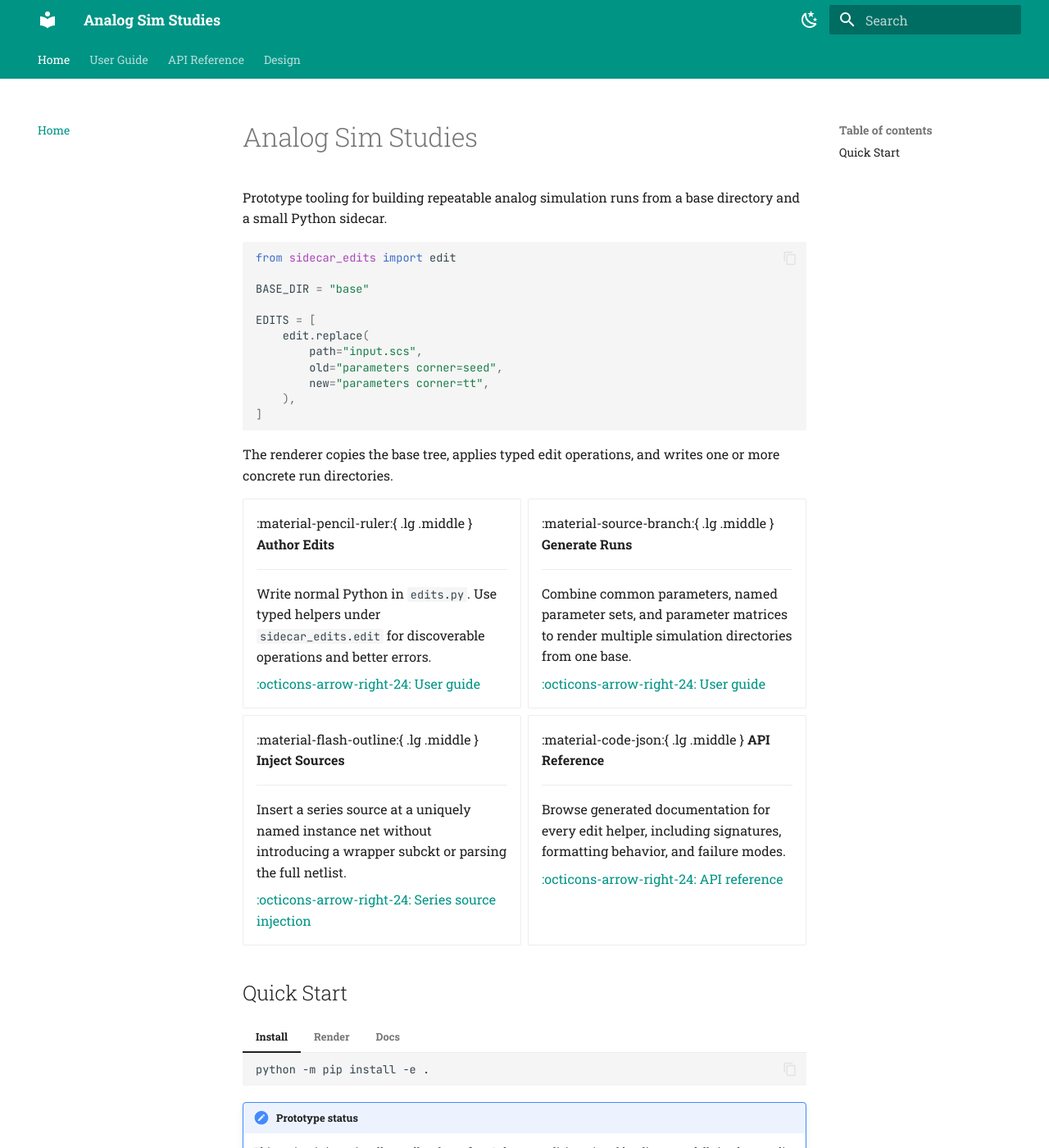
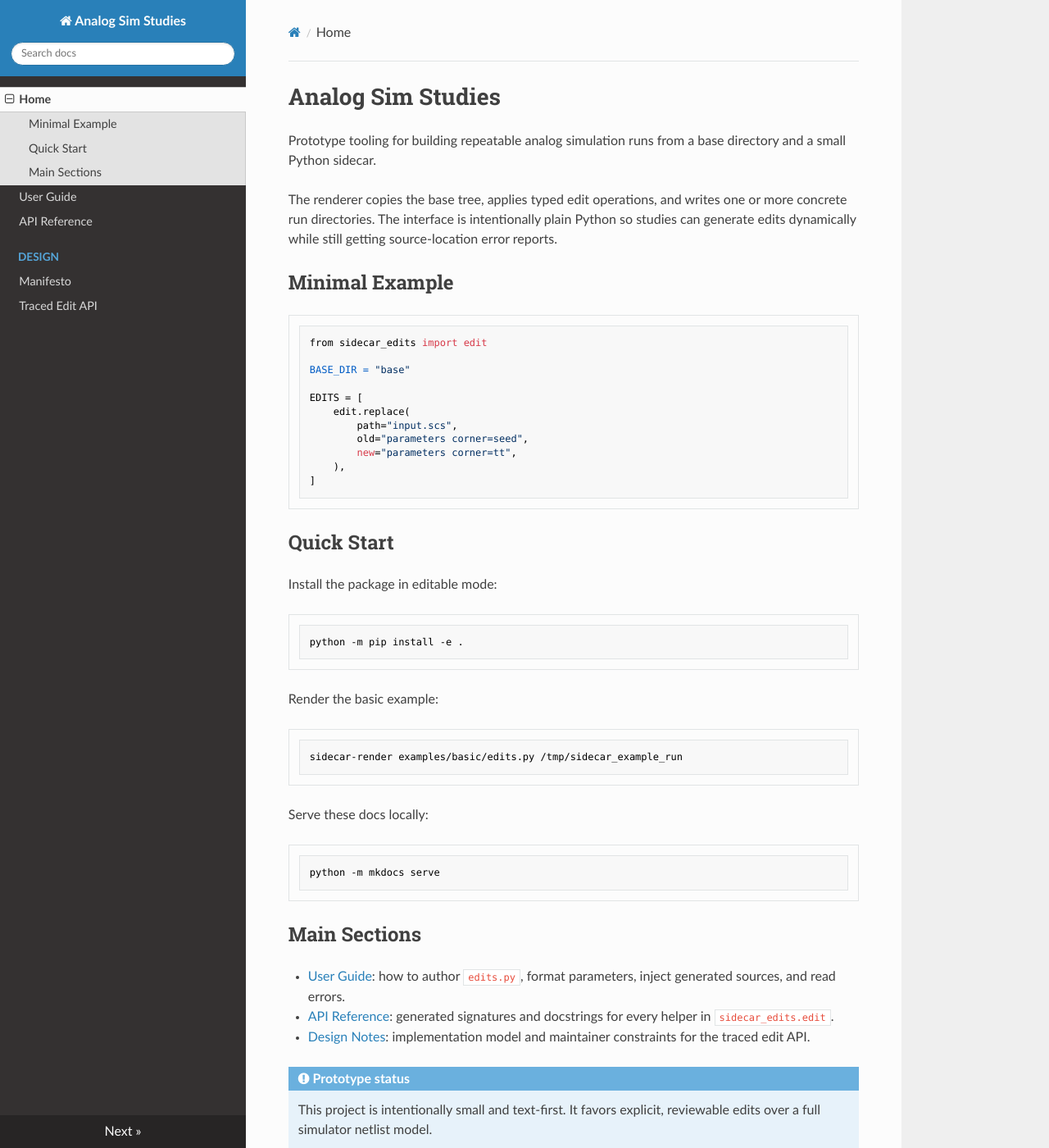
Before and after one commit to smldis/analog-sim-studies, an MkDocs documentation site: the page built from docs/index.md, in a window 1280 px wide and 1400 px high. Shown: the whole window at 82% size. Built offline with MkDocs 1.6.1, drawn with Linux system fonts in a browser that asks for light colours; nearby versions of some CDN libraries; some of the changed text lies outside the part shown.

Commit message:
Use ReadTheDocs documentation theme

````diff
--- a/docs/index.md
+++ b/docs/index.md
@@ -2,6 +2,13 @@
 
 Prototype tooling for building repeatable analog simulation runs from a base
 directory and a small Python sidecar.
+
+The renderer copies the base tree, applies typed edit operations, and writes one
+or more concrete run directories. The interface is intentionally plain Python so
+studies can generate edits dynamically while still getting source-location error
+reports.
+
+## Minimal Example
 
 ```python
 from sidecar_edits import edit
@@ -17,68 +24,34 @@ EDITS = [
 ]
 ```
 
-The renderer copies the base tree, applies typed edit operations, and writes one
-or more concrete run directories.
-
-<div class="grid cards" markdown>
-
--   :material-pencil-ruler:{ .lg .middle } **Author Edits**
-
-    ---
-
-    Write normal Python in `edits.py`. Use typed helpers under
-    `sidecar_edits.edit` for discoverable operations and better errors.
-
-    [:octicons-arrow-right-24: User guide](user-guide.md)
-
--   :material-source-branch:{ .lg .middle } **Generate Runs**
-
-    ---
-
-    Combine common parameters, named parameter sets, and parameter matrices to
-    render multiple simulation directories from one base.
-
-    [:octicons-arrow-right-24: User guide](user-guide.md#parameter-formatting)
-
--   :material-flash-outline:{ .lg .middle } **Inject Sources**
-
-    ---
-
-    Insert a series source at a uniquely named instance net without introducing
-    a wrapper subckt or parsing the full netlist.
-
-    [:octicons-arrow-right-24: Series source injection](user-guide.md#series-source-injection)
-
--   :material-code-json:{ .lg .middle } **API Reference**
-
-    ---
-
-    Browse generated documentation for every edit helper, including signatures,
-    formatting behavior, and failure modes.
-
-    [:octicons-arrow-right-24: API reference](api/edit.md)
-
-</div>
-
 ## Quick Start
 
-=== "Install"
+Install the package in editable mode:
 
-    ```bash
-    python -m pip install -e .
-    ```
+```bash
+python -m pip install -e .
+```
 
-=== "Render"
+Render the basic example:
 
-    ```bash
-    sidecar-render examples/basic/edits.py /tmp/sidecar_example_run
-    ```
+```bash
+sidecar-render examples/basic/edits.py /tmp/sidecar_example_run
+```
 
-=== "Docs"
+Serve these docs locally:
 
-    ```bash
-    python -m mkdocs serve
-    ```
+```bash
+python -m mkdocs serve
+```
+
+## Main Sections
+
+- [User Guide](user-guide.md): how to author `edits.py`, format parameters,
+  inject generated sources, and read errors.
+- [API Reference](api/edit.md): generated signatures and docstrings for every
+  helper in `sidecar_edits.edit`.
+- [Design Notes](design/traced-edit-api.md): implementation model and maintainer
+  constraints for the traced edit API.
 
 !!! note "Prototype status"
     This project is intentionally small and text-first. It favors explicit,
--- a/mkdocs.yml
+++ b/mkdocs.yml
@@ -2,33 +2,7 @@ site_name: Analog Sim Studies
 site_description: Prototype sidecar edit pipeline for text-first simulation studies.
 
 theme:
-  name: material
-  language: en
-  palette:
-    - scheme: default
-      primary: teal
-      accent: amber
-      toggle:
-        icon: material/weather-night
-        name: Switch to dark mode
-    - scheme: slate
-      primary: teal
-      accent: amber
-      toggle:
-        icon: material/weather-sunny
-        name: Switch to light mode
-  font:
-    text: Roboto Slab
-    code: JetBrains Mono
-  features:
-    - navigation.instant
-    - navigation.tabs
-    - navigation.sections
-    - navigation.top
-    - navigation.indexes
-    - search.highlight
-    - search.suggest
-    - content.code.copy
+  name: readthedocs
 
 nav:
   - Home: index.md
@@ -55,12 +29,9 @@ plugins:
 markdown_extensions:
   - admonition
   - attr_list
-  - md_in_html
   - pymdownx.highlight
   - pymdownx.superfences
   - pymdownx.inlinehilite
-  - pymdownx.tabbed:
-      alternate_style: true
   - pymdownx.snippets:
       base_path: .
   - toc:
````
